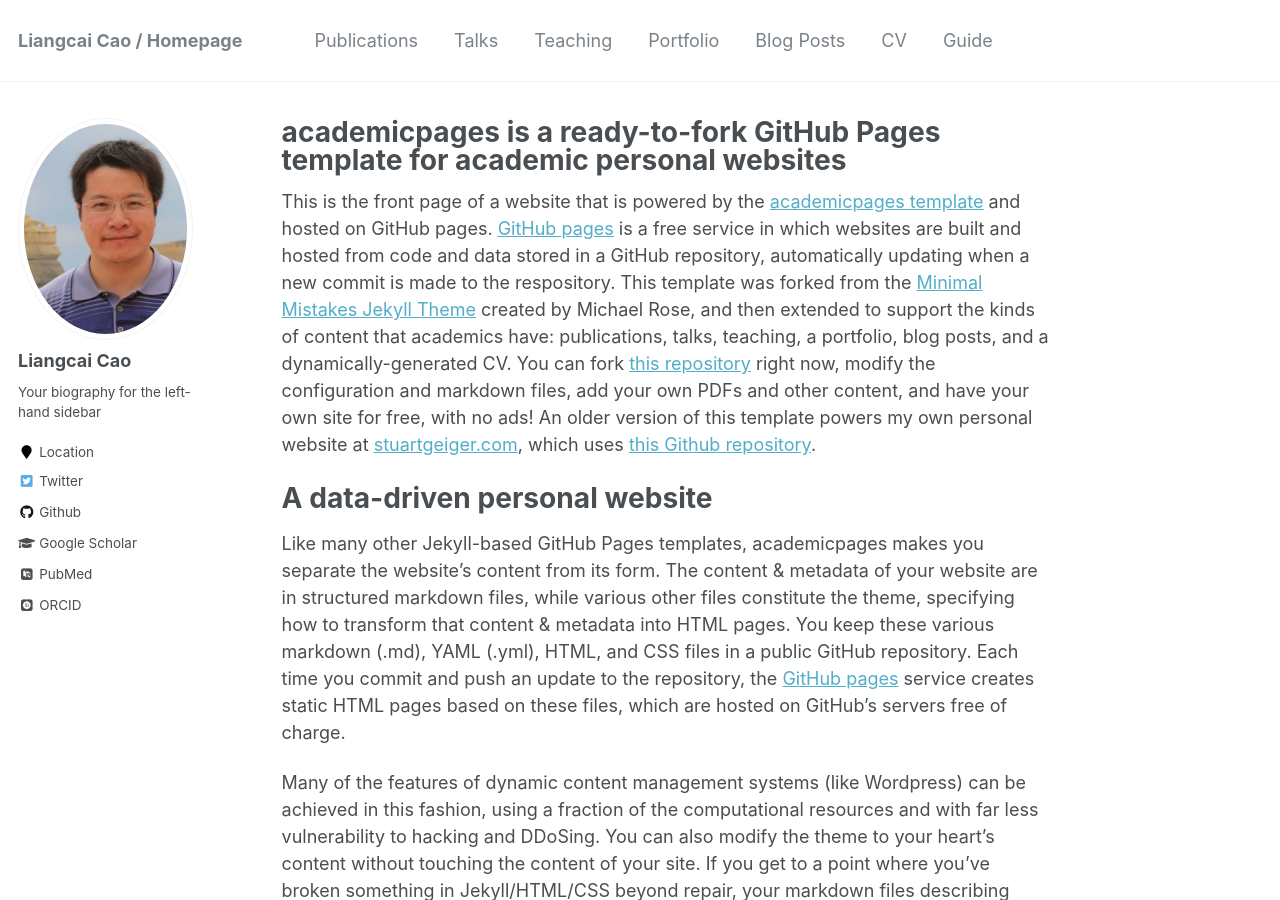
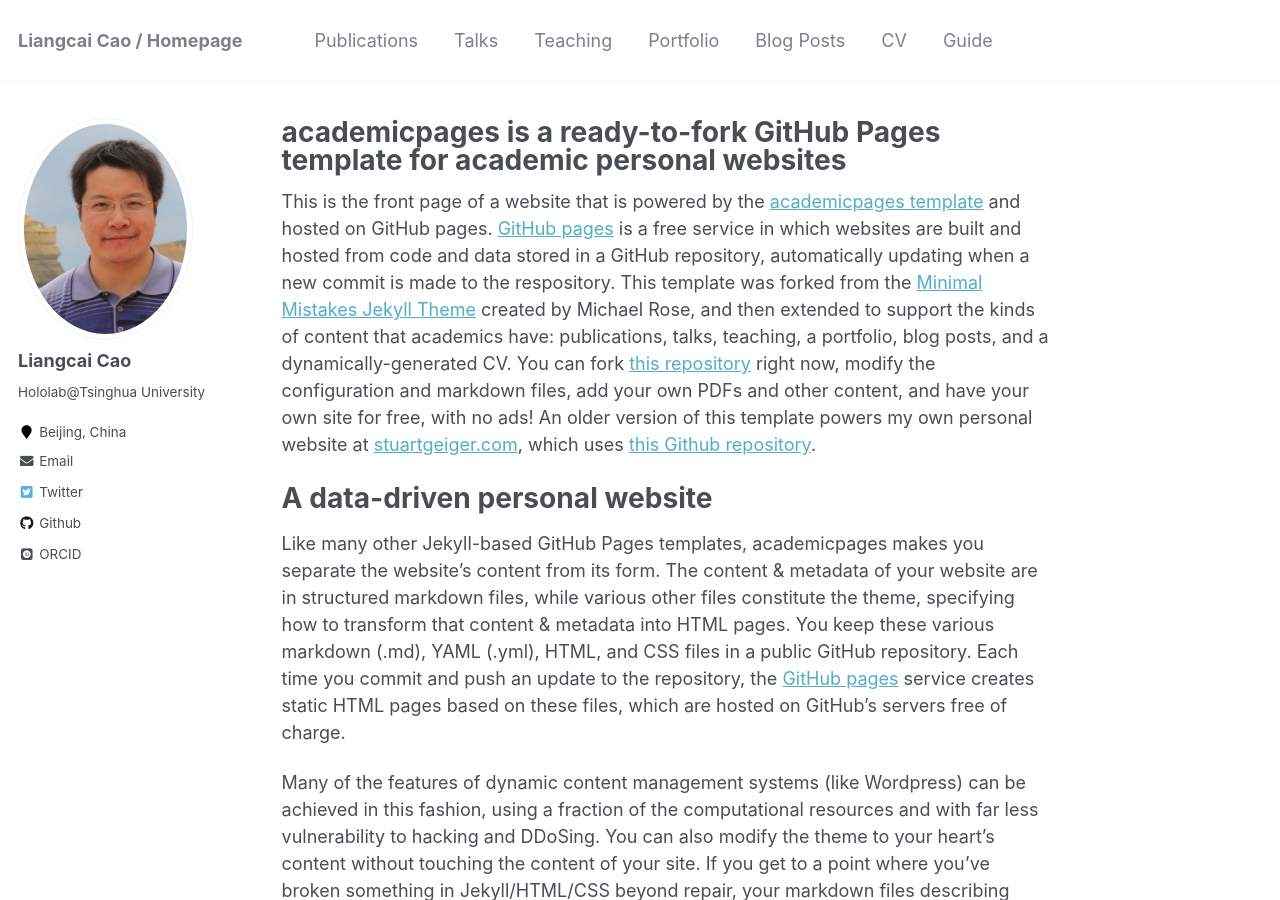
Before and after one commit to THUHoloLab/lccao, a Jekyll site: the page built from _pages/about.md, in a window 1280 px wide and 900 px high. Built offline with Jekyll 4.4.1, drawn with Linux system fonts in a browser that asks for light colours; some web fonts are replaced.

Commit message:
Update _config.yml

```diff
--- a/_config.yml
+++ b/_config.yml
@@ -57,7 +57,7 @@ yandex_site_verification :
 
 # Social Sharing
 twitter:
-  username               : &twitter
+  username               :
 facebook:
   username               :
   app_id                 :
@@ -82,12 +82,12 @@ analytics:
 author:
   name             : "Liangcai Cao"
   avatar           : "profile.png"
-  bio              : "Your biography for the left-hand sidebar"
-  location         : "Location"
+  bio              : "Hololab@Tsinghua University"
+  location         : "Beijing, China"
   employer         :
-  pubmed           : "https://www.ncbi.nlm.nih.gov/pubmed/?term=john+snow"
-  googlescholar    : "http://yourfullgooglescholarurl.com"
-  email            :
+  pubmed           :
+  googlescholar    :
+  email            : "clc at tsinghua.edu.cn"
   researchgate     :  # example: "https://www.researchgate.net/profile/yourprofile"
   uri              :
   bitbucket        :
@@ -96,7 +96,7 @@ author:
   flickr           :
   facebook         :
   foursquare       :
-  github           : "academicpages"
+  github           : "THUHoloLab"
   google_plus      :
   keybase          :
   instagram        :
@@ -112,7 +112,7 @@ author:
   twitter          : "replacethistwitterhandle"
   vine             :
   weibo            :
-  xing             :
+  Wechat           : 13691572257
   youtube          :
   wikipedia        :
 
```
